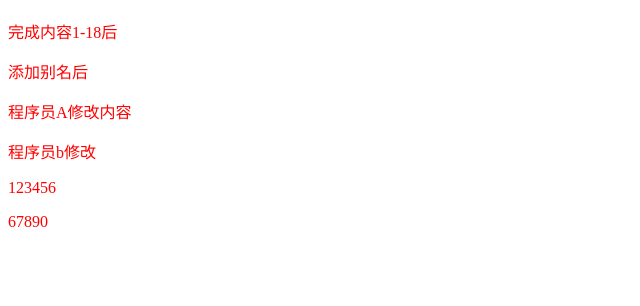
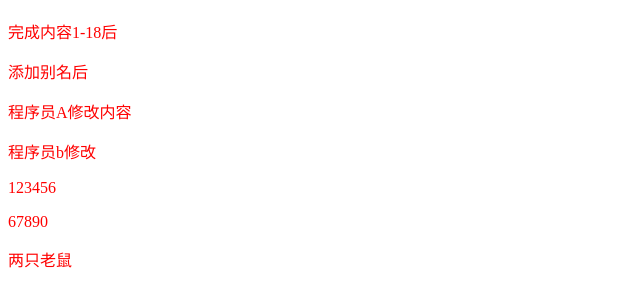
Before and after one commit to q1027438149/git-work, a plain HTML site: page index.html in a window 1280 px wide. Shown: the part 70-376 px from the top of the page, without its empty margins (0-640 px from the left). Drawn offline with Linux system fonts and the light colour scheme.

```diff
--- a/index.html
+++ b/index.html
@@ -17,6 +17,7 @@
     <p>程序员b修改</p>
     <p>123456</p>
     <p>67890</p>
+    <p>两只老鼠</p>
 </body>
 
 </html>
```
